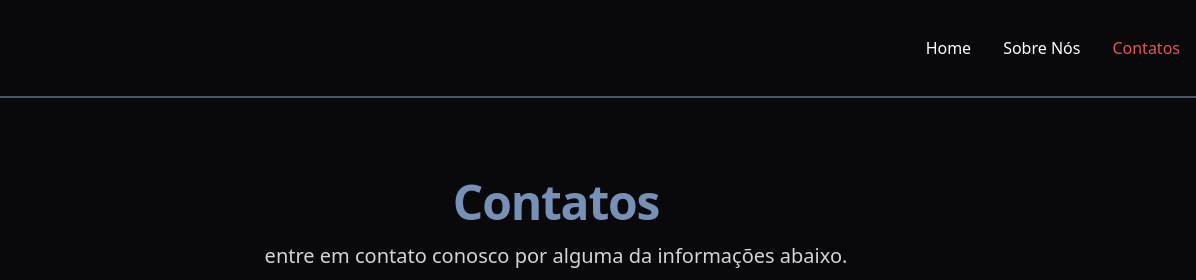
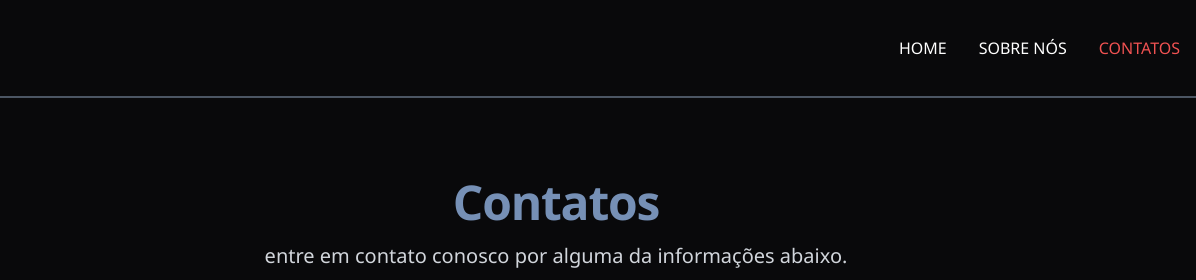
Before and after one commit to JuscelinoMamede01/alcateia-site, a website: page src/pages/contact.html in a window 1280 px wide. Shown: the top 280 px of the page, 84-1280 px from the left. Drawn offline with nearby package versions, Linux system fonts and the light colour scheme.

Commit message:
ajuste fontes

```diff
--- a/src/input.css
+++ b/src/input.css
@@ -2,6 +2,9 @@
 @tailwind components;
 @tailwind utilities;
 
+@import url("https://fonts.googleapis.com/css2?family=Roboto+Mono:ital,wght@0,100..700;1,100..700&display=swap");
+
 body {
-    background-color: #09090B;
+    background-color: #09090b;
+    font-family: "Roboto Mono", 'Segoe UI', Tahoma, Geneva, Verdana, sans-serif;
 }
--- a/src/js/index.js
+++ b/src/js/index.js
@@ -3,6 +3,9 @@ const currentPath = window.location.pathname;
 const homeLink = document.getElementById("homeLink");
 const aboutLink = document.getElementById("aboutLink");
 const contactLink = document.getElementById("contactLink");
+console.log("====================================");
+console.log(currentPath);
+console.log("====================================");
 
 if (currentPath === "/src/index.html") {
   homeLink.classList.remove("text-white");
--- a/src/pages/contact.html
+++ b/src/pages/contact.html
@@ -5,6 +5,7 @@
     <meta name="viewport" content="width=device-width, initial-scale=1.0" />
     <script src="../../node_modules/flowbite/dist/flowbite.min.js"></script>
     <link href="../output.css" rel="stylesheet" />
+
     <title>Contatos-Alcateia</title>
   </head>
   <body>
@@ -62,16 +63,16 @@
                     class="block py-2 px-3 md:p-0 text-white hover:text-red-500 rounded active:text-red-500"
                     aria-current="page"
                   >
-                    Home
+                    HOME
                   </a>
                 </li>
                 <li>
                   <a
-                    href="./pages/about.html"
+                    href="./about.html"
                     id="aboutLink"
                     class="block py-2 px-3 md:p-0 text-white hover:text-red-500 rounded"
                     aria-current="page"
-                    >Sobre Nós</a
+                    >SOBRE NÓS</a
                   >
                 </li>
 
@@ -81,7 +82,7 @@
                     id="contactLink"
                     class="block py-2 px-3 md:p-0 text-white hover:text-red-500 rounded"
                     aria-current="page"
-                    >Contatos</a
+                    >CONTATOS</a
                   >
                 </li>
               </ul>
```
Also changed, not shown: src/index.html (+3 -3 lines), src/pages/about.html (+3 -3 lines), src/output.css.
